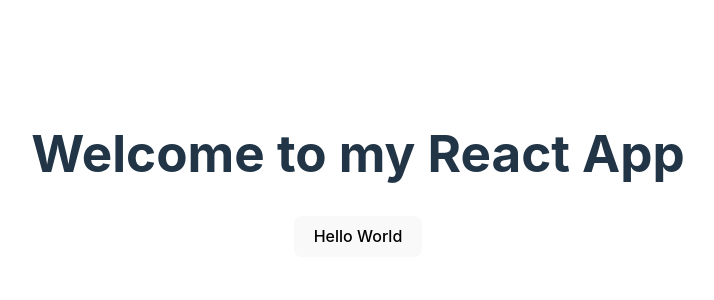
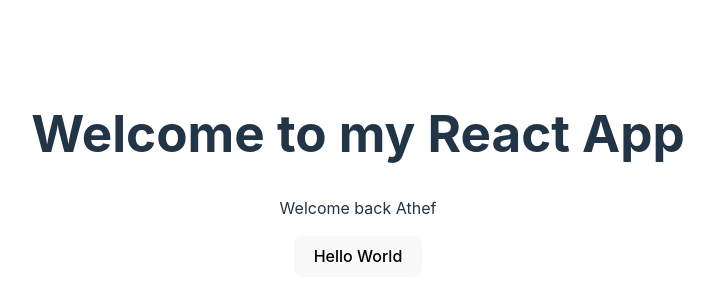
Before and after one commit to itsathefak/learn-react, a React (Vite) app in the folder basic-react-app/: page / in a window 1280 px wide. Shown: the part 226-526 px from the top of the page, without its empty margins (282-996 px from the left). Built offline with nearby package versions, Linux system fonts and the light colour scheme.

Commit message:
Using {} for embedding pure JS

```diff
--- a/basic-react-app/src/App.jsx
+++ b/basic-react-app/src/App.jsx
@@ -1,11 +1,13 @@
 import './App.css'
 import Title from "./Title.jsx"
 import { Button } from './Button.jsx'
+import Description from "./Description.jsx"
 
 function App() {
   return(
     <>
       <Title></Title>
+      <Description/>
       <Button/>
     </>
   )
--- /dev/null
+++ b/basic-react-app/src/Description.jsx
@@ -0,0 +1,10 @@
+function Description(){
+    let name = "Athef"
+    return(
+        <>
+      <p>Welcome back {name}</p>  {/* Using {} for embedding pure JS */}
+      </>
+    )
+  }
+
+  export default Description;
```
